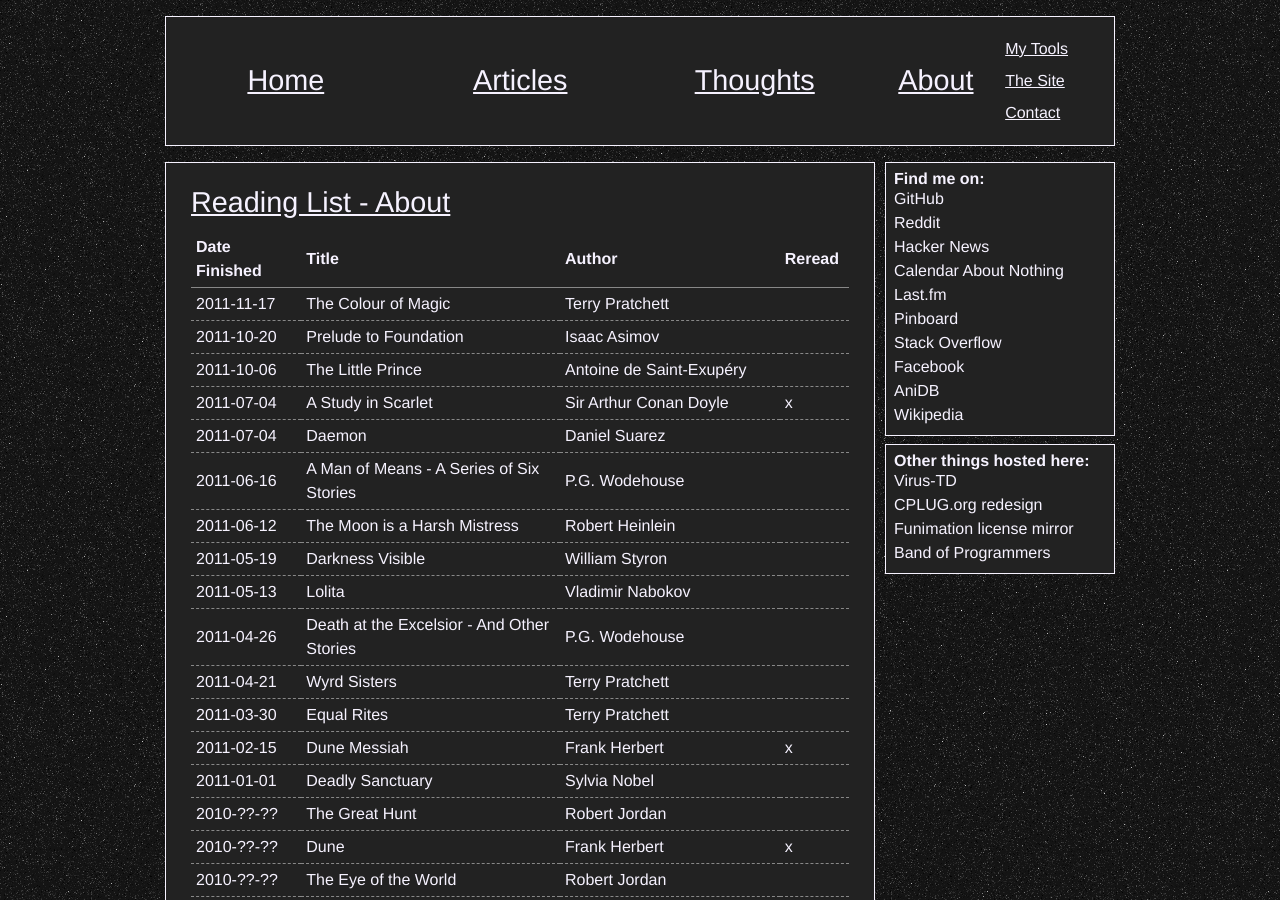
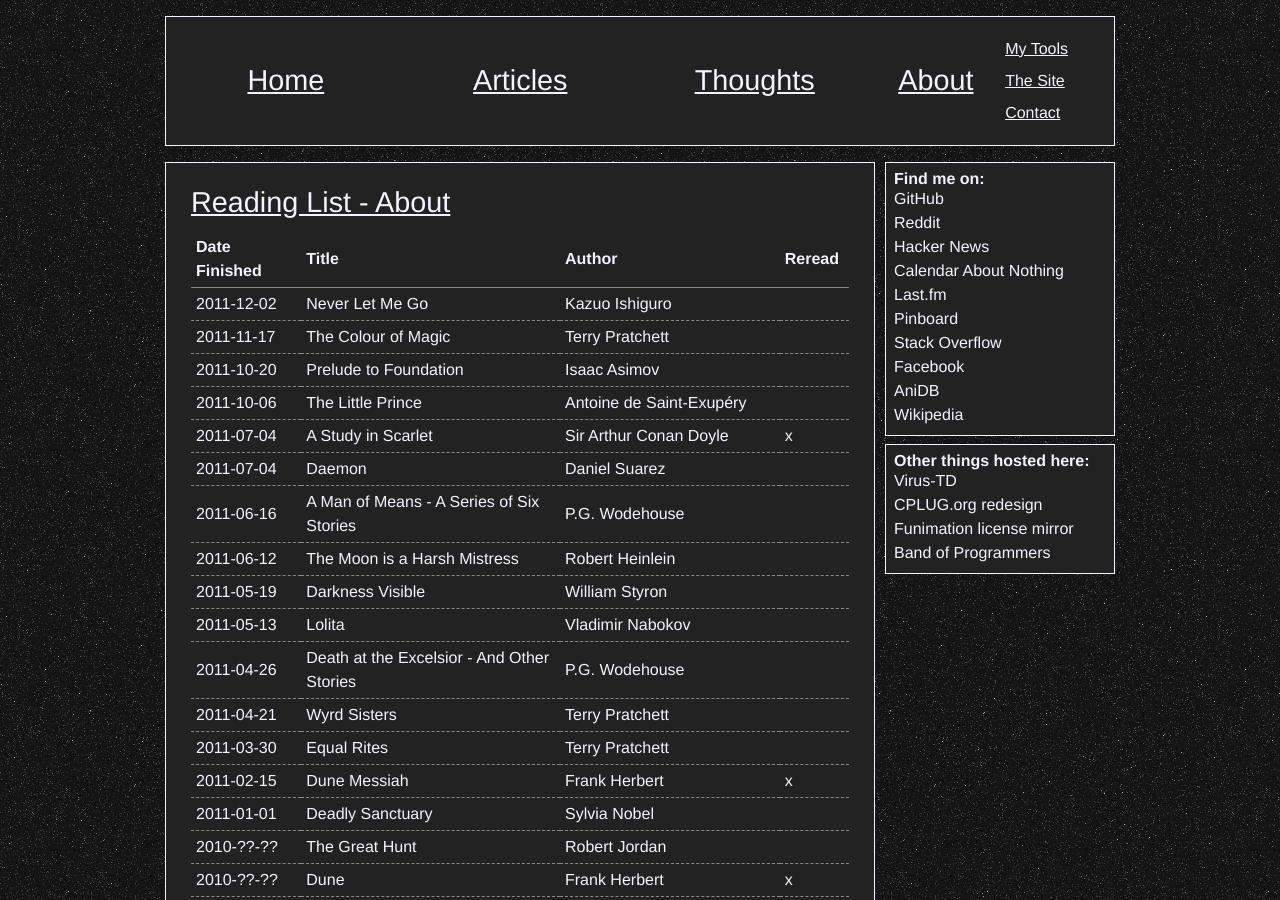
Before and after one commit to xiongchiamiov/xiongchiamiov.github.com, a Jekyll site: the page built from about/reading-list.md, in a window 1280 px wide and 900 px high. Built offline with Jekyll 4.4.1, drawn with Linux system fonts in a browser that asks for light colours; Markdown is read by kramdown in place of the engine named in the settings; comment, search, counter and statistics services are not loaded.

Commit message:
update reading list

```diff
--- a/about/reading-list.md
+++ b/about/reading-list.md
@@ -5,6 +5,7 @@ title: Reading List - About
 
 Date Finished | Title                       | Author                            | Reread
 ------------- | --------------------------- | --------------------------------- | --------
+  2011-12-02  | Never Let Me Go             | Kazuo Ishiguro                    |
   2011-11-17  | The Colour of Magic         | Terry Pratchett                   |
   2011-10-20  | Prelude to Foundation       | Isaac Asimov                      |
   2011-10-06  | The Little Prince           | Antoine de Saint-Exup&eacute;ry   |
```
